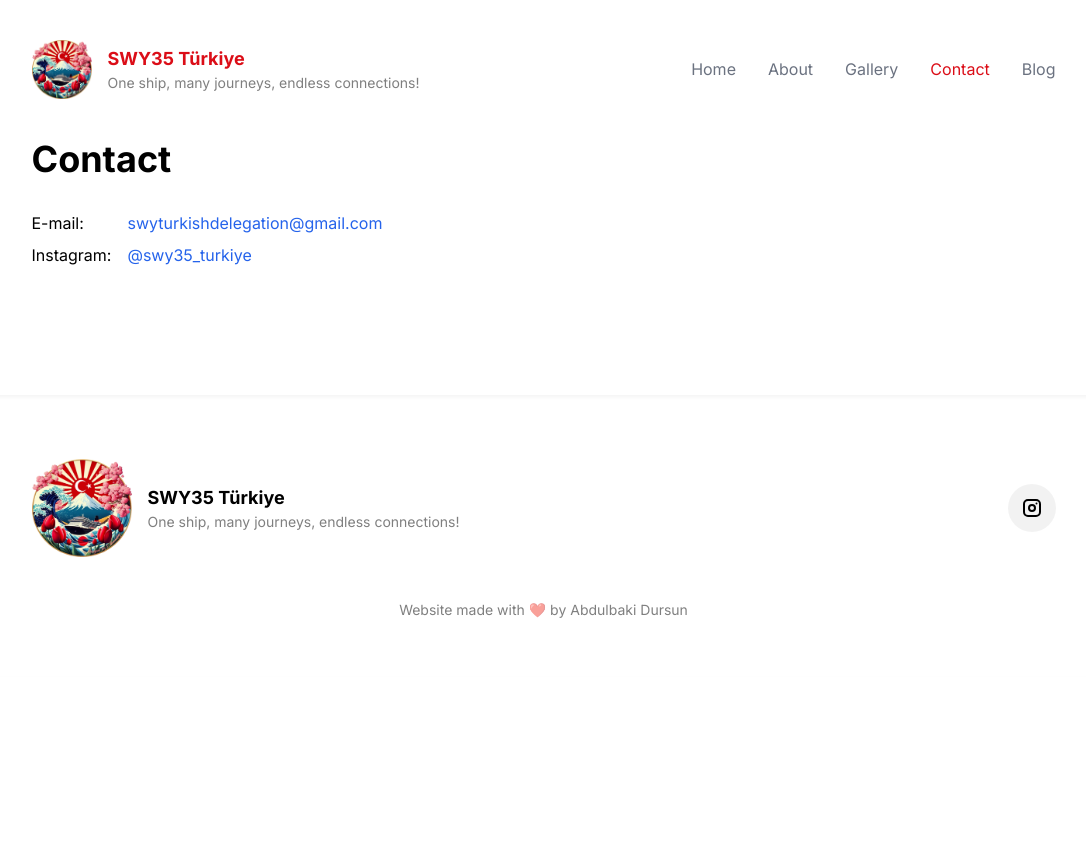
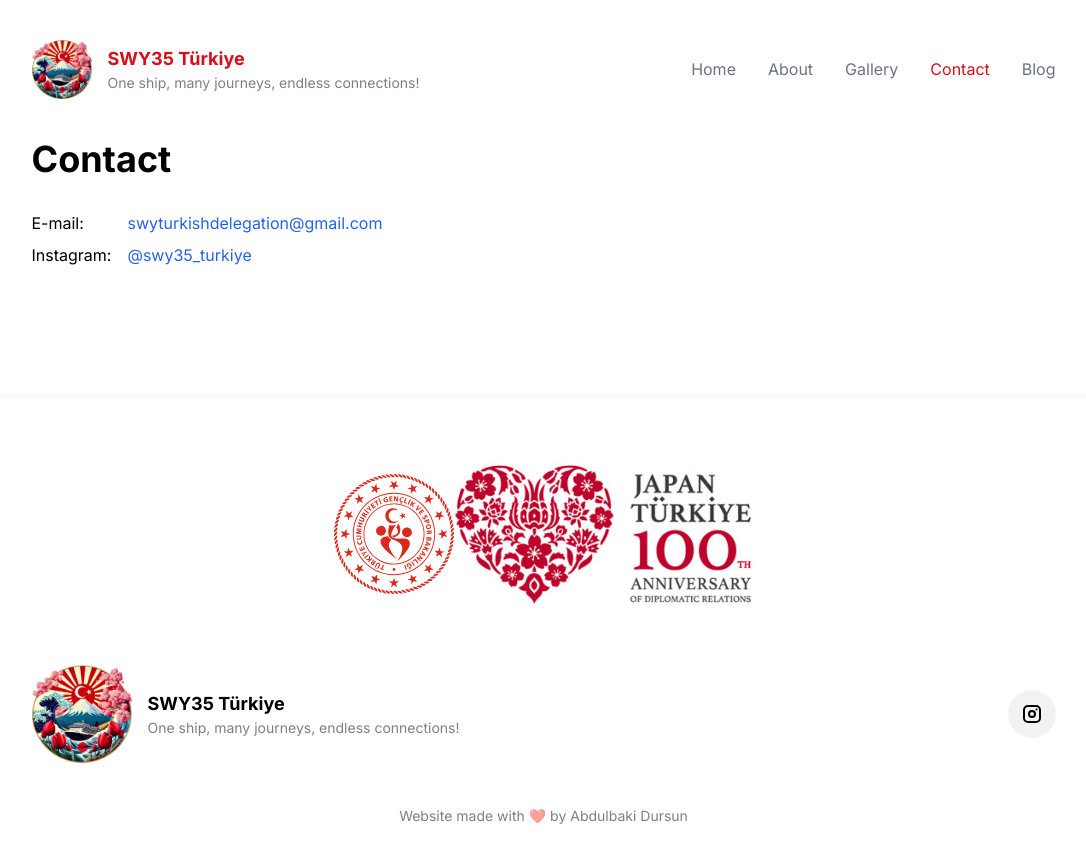
Before and after one commit to eggsy/swy35-website, a Next.js app: page /contact in a window 1280 px wide. Shown: the top 862 px of the page, without its empty margins (89-1175 px from the left). Before the commit the page ends 800 px from the top, so only its background shows below. Built offline with nearby package versions, Linux system fonts and the light colour scheme.

Commit message:
feat: add gsb and japan turkiye relations logo

```diff
--- a/src/components/Footer.tsx
+++ b/src/components/Footer.tsx
@@ -5,6 +5,31 @@ export const Footer = () => {
   return (
     <footer className="mt-32 shadow-inner pb-14 pt-16 gap-12">
       <div className="container-app">
+        <div className="flex items-center justify-center mb-14 flex-col lg:flex-row">
+          <Image
+            src="/gsb.svg"
+            alt="GSB logo"
+            width={150}
+            height={150}
+            style={{
+              width: 120,
+              height: 120,
+              objectFit: "contain",
+            }}
+          />
+
+          <Image
+            src="/japan-turkiye-love.png"
+            alt="Japan Türkiye 100th Anniversary of Diplomatic Relations"
+            width={300}
+            height={200}
+            style={{
+              height: 150,
+              objectFit: "contain",
+            }}
+          />
+        </div>
+
         <div className="flex justify-between gap-8 flex-wrap">
           <div className="flex items-center gap-4">
             <Image
```
Also changed, not shown: public/gsb.svg (added), public/japan-turkiye-love.png (added).
